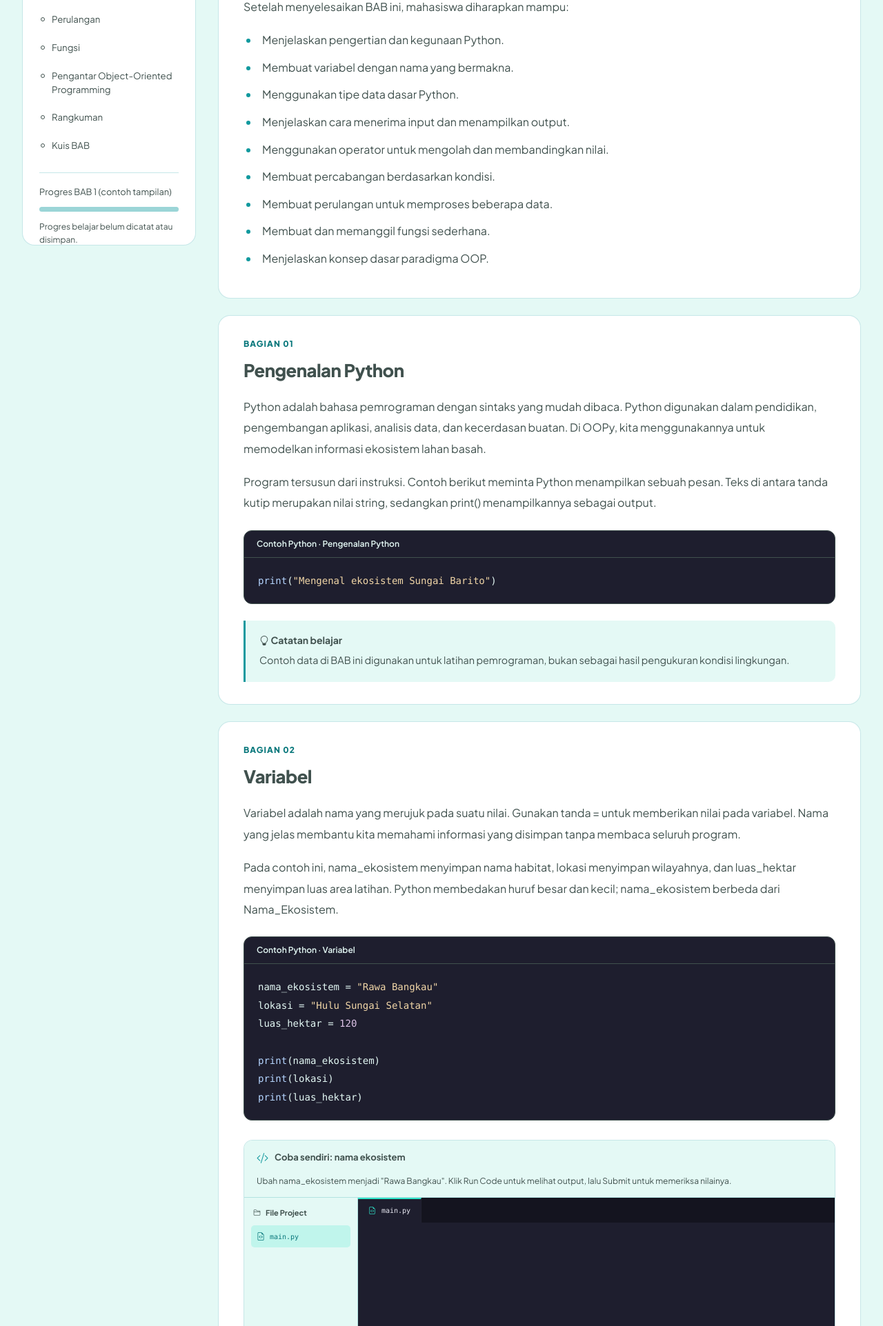
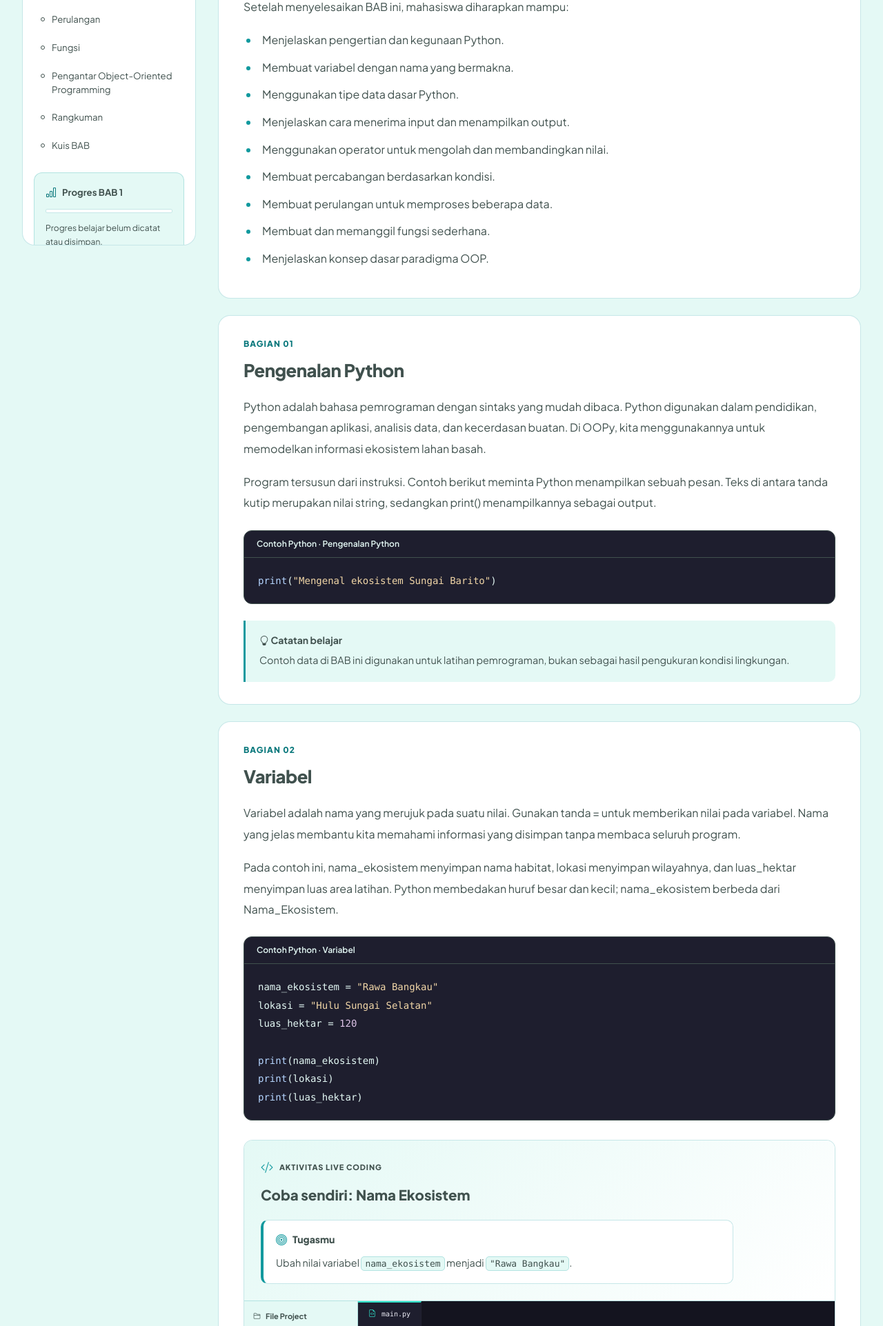
Before and after one commit to shufi7/OOPy, a Laravel app: page /materi/dasar-pemrograman-oop in a window 1280 px wide. Shown: the part 582-2505 px from the top of the page at 69% size. Run offline with Laravel 12, Linux system fonts and the light colour scheme; a map, chart or similar area stays blank; some libraries are stand-ins or nearby versions.

Commit message:
mempercanti UI

```diff
--- a/app/View/Components/LiveCode.php
+++ b/app/View/Components/LiveCode.php
@@ -10,13 +10,20 @@
 {
     public array $config;
 
+    public array $descriptionParts;
+
     public function __construct(array $config, public int $headingLevel = 2)
     {
         if ($headingLevel < 2 || $headingLevel > 5) {
             throw new InvalidArgumentException('Level heading Live Coding harus antara 2 dan 5.');
         }
 
-        $config += ['entry_file' => 'main.py', 'title' => 'Live Coding', 'description' => '', 'checker' => ''];
+        $config += [
+            'entry_file' => 'main.py',
+            'title' => 'Live Coding',
+            'description' => '',
+            'checker' => '',
+        ];
 
         if (! is_string($config['id'] ?? null) || ! preg_match('/^[A-Za-z][A-Za-z0-9_-]*$/D', $config['id'])) {
             throw new InvalidArgumentException('Live Coding membutuhkan id unik berupa huruf, angka, tanda - atau _.');
@@ -43,6 +50,11 @@
         }
 
         $this->config = $config;
+        $parts = preg_split('/`([^`\r\n]+)`/u', $config['description'], -1, PREG_SPLIT_DELIM_CAPTURE) ?: [$config['description']];
+        $this->descriptionParts = [];
+        foreach ($parts as $index => $text) {
+            $this->descriptionParts[] = ['tag' => $index % 2 === 1 ? 'code' : 'span', 'text' => $text];
+        }
     }
 
     public function render(): View
--- a/public/css/oopy-live-code.css
+++ b/public/css/oopy-live-code.css
@@ -18,10 +18,16 @@
 .oopy-live-code .oopy-progress-track { height: 6px; margin-top: 8px; border-radius: 8px; background: var(--oopy-border); overflow: hidden; }
 .oopy-live-code .oopy-progress-track > span { display: block; height: 100%; width: 0; background: var(--oopy-accent); transition: width .25s; }
 .oopy-live-code .oopy-workspace { margin-top: 20px; border: 1px solid var(--editor-border); border-radius: 13px; overflow: hidden; background: #fff; }
-.oopy-live-code .oopy-workspace-heading { display: flex; flex-wrap: wrap; align-items: center; justify-content: space-between; gap: 15px; padding: 14px 18px; background: var(--oopy-bg); border-bottom: 1px solid var(--editor-border); }
-.oopy-live-code .oopy-workspace-heading [data-role="workspace-title"] { display: flex; align-items: center; gap: 9px; margin: 0; font-size: 13px; font-weight: 700; }
-.oopy-live-code .oopy-workspace-heading [data-role="workspace-title"] > i { color: var(--oopy-primary); font-size: 17px; }
-.oopy-live-code .oopy-workspace-heading > span { color: var(--oopy-text); font-size: 12px; }
+.oopy-live-code .oopy-activity-header { display: grid; gap: 20px; min-width: 0; padding: 24px; border-bottom: 1px solid var(--editor-border); background: linear-gradient(135deg, var(--oopy-bg), var(--oopy-surface)); overflow-wrap: anywhere; }
+.oopy-live-code .oopy-activity-intro { display: grid; gap: 12px; }
+.oopy-live-code .oopy-activity-label { display: inline-flex; align-items: center; gap: 8px; width: fit-content; max-width: 100%; color: var(--oopy-dark); font-size: .6875rem; font-weight: 800; letter-spacing: .08em; line-height: 1.6; }
+.oopy-live-code .oopy-activity-label > i { color: var(--oopy-primary); font-size: 18px; }
+.oopy-live-code .oopy-activity-title { max-width: 40ch; margin: 0; color: var(--oopy-dark); font-size: clamp(1.05rem, 1.6vw, 1.3rem); font-weight: 800; line-height: 1.45; }
+.oopy-live-code .oopy-live-task { width: 100%; max-width: 72ch; padding: 16px 18px; border: 1px solid var(--oopy-border); border-left: 4px solid var(--oopy-primary); border-radius: 10px; background: var(--oopy-surface); }
+.oopy-live-code .oopy-live-task-label { display: flex; align-items: center; gap: 8px; margin-bottom: 8px; color: var(--oopy-dark); font-size: .875rem; font-weight: 750; }
+.oopy-live-code .oopy-live-task-label > i { color: var(--oopy-primary); font-size: 16px; }
+.oopy-live-code .oopy-live-task-description { max-width: 65ch; margin: 0; color: var(--oopy-text); font-size: .9rem; line-height: 1.85; }
+.oopy-live-code .oopy-live-task code { padding: 2px 5px; border: 1px solid var(--oopy-border); border-radius: 5px; background: var(--oopy-bg); color: var(--oopy-dark); font: .9em/1.6 Consolas, 'Courier New', monospace; box-decoration-break: clone; -webkit-box-decoration-break: clone; }
 .oopy-live-code .oopy-workspace-body { display: grid; grid-template-columns: 165px minmax(0, 1fr); }
 .oopy-live-code .oopy-file-explorer { position: relative; padding: 15px 10px 45px; background: var(--oopy-bg); border-right: 1px solid var(--editor-border); }
 .oopy-live-code .oopy-file-explorer .oopy-explorer-title { display: flex; gap: 7px; padding: 0 3px; margin: 0 0 12px; font-size: 11px; font-weight: 700; }
@@ -94,6 +100,8 @@
 
 .oopy-live-code .oopy-exercise-progress { margin-top: 16px; font-size: 12px; }
 @media (max-width: 700px) {
+    .oopy-live-code .oopy-activity-header { gap: 16px; padding: 18px 16px; }
+    .oopy-live-code .oopy-live-task { padding: 14px; }
     .oopy-live-code .oopy-workspace-body { grid-template-columns: minmax(0, 1fr); }
     .oopy-live-code .oopy-file-explorer { display: none; }
     .oopy-live-code .oopy-editor-panel { height: 350px; }
--- a/public/css/oopy-material.css
+++ b/public/css/oopy-material.css
@@ -25,13 +25,15 @@
 .oopy-material .material-toc nav a:hover { background: var(--oopy-bg); }
 .oopy-material .material-toc nav a[aria-current='location'] { background: var(--oopy-selected); color: var(--oopy-ink); font-weight: 700; }
 .oopy-material .material-toc nav a[aria-current='location']::before { background: var(--oopy-primary); }
-.oopy-material .material-progress { border-top: 1px solid var(--oopy-border); margin: 20px 8px 0; padding-top: 18px; }
-.oopy-material .material-progress > div { display: flex; justify-content: space-between; gap: 8px; font-size: .8rem; }
-.oopy-material .material-progress progress { display: block; width: 100%; height: 7px; margin: 12px 0; border: none; border-radius: 10px; background: var(--oopy-border); overflow: hidden; }
-.oopy-material .material-progress progress::-webkit-progress-bar { background: var(--oopy-border); }
+.oopy-material .material-progress { margin: 20px 0 0; padding: 16px; border: 1px solid var(--oopy-border); border-radius: 12px; background: var(--oopy-bg); }
+.oopy-material .material-progress-heading { display: flex; align-items: center; gap: 8px; color: var(--oopy-dark); font-size: .825rem; line-height: 1.5; }
+.oopy-material .material-progress-heading > i { flex-shrink: 0; color: var(--oopy-link); font-size: 1rem; }
+.oopy-material .material-progress-heading > strong { font-weight: 700; }
+.oopy-material .material-progress progress { display: block; width: 100%; height: 6px; margin: 12px 0; border: 1px solid var(--oopy-border); border-radius: 10px; background: var(--oopy-surface); overflow: hidden; }
+.oopy-material .material-progress progress::-webkit-progress-bar { background: var(--oopy-surface); }
 .oopy-material .material-progress progress::-webkit-progress-value { background: var(--oopy-accent); }
 .oopy-material .material-progress progress::-moz-progress-bar { background: var(--oopy-accent); }
-.oopy-material .material-progress p { margin: 0; color: var(--oopy-ink-soft); font-size: .75rem; line-height: 1.6; }
+.oopy-material .material-progress p { margin: 0; color: var(--oopy-ink-soft); font-size: .75rem; line-height: 1.7; overflow-wrap: anywhere; }
 .oopy-material .material-article { min-width: 0; }
 .oopy-material .material-header { padding: 36px; margin-bottom: 24px; background: linear-gradient(125deg, var(--oopy-selected), var(--oopy-surface)); border: 1px solid var(--oopy-mist); border-radius: 20px; }
 .oopy-material .material-header h1 { max-width: 760px; margin: 0 0 20px; font-size: clamp(1.8rem, 3.1vw, 2.6rem); font-weight: 800; line-height: 1.25; letter-spacing: -.035em; }
--- a/resources/materi/dasar-pemrograman-oop.php
+++ b/resources/materi/dasar-pemrograman-oop.php
@@ -43,8 +43,8 @@
             'live_codes' => [
                 [
                     'id' => 'bab1-variabel',
-                    'title' => 'Coba sendiri: nama ekosistem',
-                    'description' => 'Ubah nama_ekosistem menjadi "Rawa Bangkau". Klik Run Code untuk melihat output, lalu Submit untuk memeriksa nilainya.',
+                    'title' => 'Coba sendiri: Nama Ekosistem',
+                    'description' => 'Ubah nilai variabel `nama_ekosistem` menjadi `"Rawa Bangkau"`.',
                     'entry_file' => 'main.py',
                     'files' => [
                         'main.py' => <<<'PYTHON'
--- a/resources/materi/kelas-dan-objek.php
+++ b/resources/materi/kelas-dan-objek.php
@@ -185,7 +185,7 @@
                 [
                     'id' => 'bab2-spesies',
                     'title' => 'Coba sendiri: Class Spesies',
-                    'description' => 'Lengkapi class Spesies dengan atribut nama dan habitat serta method deskripsi(). Setelah itu buat dua object dan tampilkan deskripsinya.',
+                    'description' => 'Lengkapi class `Spesies` dengan atribut `nama` dan `habitat` serta method `deskripsi()`. Setelah itu buat dua object dan tampilkan deskripsinya.',
                     'entry_file' => 'main.py',
                     'files' => [
                         'main.py' => <<<'PYTHON'
@@ -270,7 +270,7 @@
                 [
                     'id' => 'bab2-sensor-air',
                     'title' => 'Latihan coding: Sensor Air',
-                    'description' => 'Buat class SensorAir, buat tiga object dengan lokasi dan tinggi air yang berbeda, lalu tampilkan seluruh object menggunakan perulangan.',
+                    'description' => 'Lengkapi class `SensorAir` dengan atribut `lokasi` dan `tinggi_air` serta method `tampilkan()`. Buat tiga object dengan data berbeda, lalu tampilkan semuanya menggunakan perulangan.',
                     'entry_file' => 'main.py',
                     'files' => [
                         'main.py' => <<<'PYTHON'
--- a/resources/views/components/live-code.blade.php
+++ b/resources/views/components/live-code.blade.php
@@ -8,10 +8,18 @@
 <section {{ $attributes->class(['oopy-live-code'])->merge(['id' => $config['id']]) }} data-live-code aria-label="{{ $config['title'] }}">
     <script type="application/json" data-role="config">{!! \Illuminate\Support\Js::encode($config) !!}</script>
     <section class="oopy-workspace" aria-labelledby="{{ $config['id'] }}-workspace-title">
-        <div class="oopy-workspace-heading">
-            <h{{ $headingLevel }} id="{{ $config['id'] }}-workspace-title" data-role="workspace-title"><i class="bi bi-code-slash" aria-hidden="true"></i> {{ $config['title'] }}</h{{ $headingLevel }}>
-            <span>{{ $config['description'] }}</span>
-        </div>
+        <header class="oopy-activity-header">
+            <div class="oopy-activity-intro">
+                <span class="oopy-activity-label"><i class="bi bi-code-slash" aria-hidden="true"></i> AKTIVITAS LIVE CODING</span>
+                <h{{ $headingLevel }} id="{{ $config['id'] }}-workspace-title" data-role="workspace-title" class="oopy-activity-title">{{ $config['title'] }}</h{{ $headingLevel }}>
+            </div>
+            @if ($config['description'] !== '')
+                <div class="oopy-live-task" role="group" aria-labelledby="{{ $config['id'] }}-task-label">
+                    <strong class="oopy-live-task-label" id="{{ $config['id'] }}-task-label"><i class="bi bi-bullseye" aria-hidden="true"></i> Tugasmu</strong>
+                    <p class="oopy-live-task-description">@foreach ($descriptionParts as $part)<{{ $part['tag'] }}>{{ $part['text'] }}</{{ $part['tag'] }}>@endforeach</p>
+                </div>
+            @endif
+        </header>
         <div class="oopy-workspace-body">
             <nav class="oopy-file-explorer" aria-label="File project">
                 <h{{ $headingLevel + 1 }} class="oopy-explorer-title"><i class="bi bi-folder2" aria-hidden="true"></i> File Project</h{{ $headingLevel + 1 }}>
--- a/resources/views/materi/partials/navigation.blade.php
+++ b/resources/views/materi/partials/navigation.blade.php
@@ -22,7 +22,10 @@
                 </ol>
             </nav>
             <div class="material-progress">
-                <div><span id="chapter-progress-label">Progres {{ $chapter['bab'] }} (contoh tampilan)</span></div>
+                <div class="material-progress-heading">
+                    <i class="bi bi-bar-chart" aria-hidden="true"></i>
+                    <strong id="chapter-progress-label">Progres {{ $chapter['bab'] }}</strong>
+                </div>
                 <progress value="0" max="100" aria-labelledby="chapter-progress-label" aria-describedby="chapter-progress-note">0%</progress>
                 <p id="chapter-progress-note">Progres belajar belum dicatat atau disimpan.</p>
             </div>
```
Also changed, not shown: docs/live-coding.md (+4 -1 lines), docs/materials.md (+1 -1 lines), tests/Feature/LiveCodeTest.php (+56 -0 lines), tests/browser/material.mjs (+36 -1 lines).
